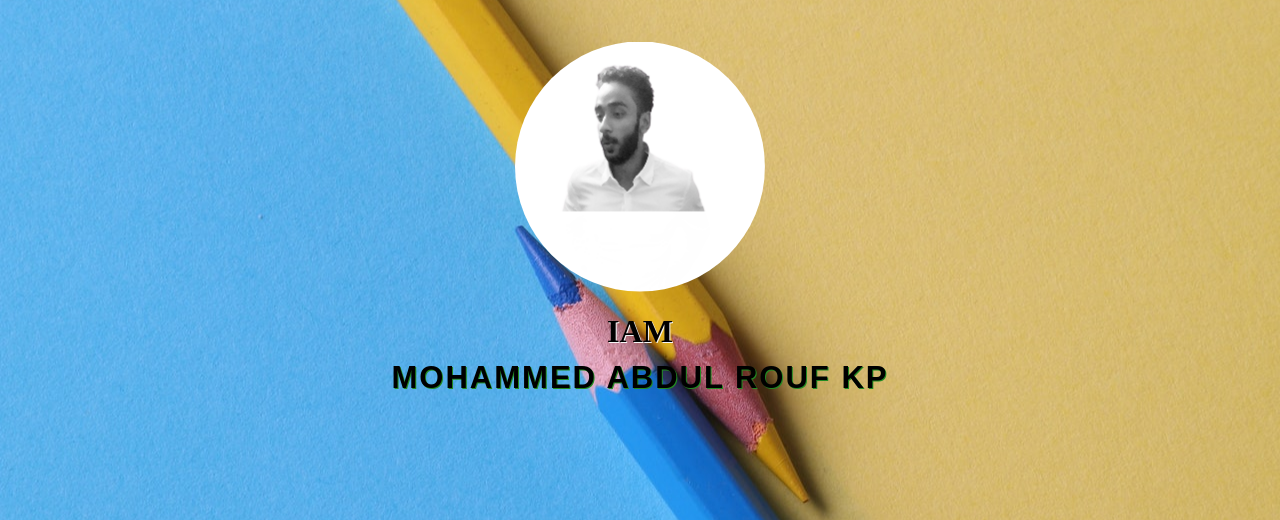
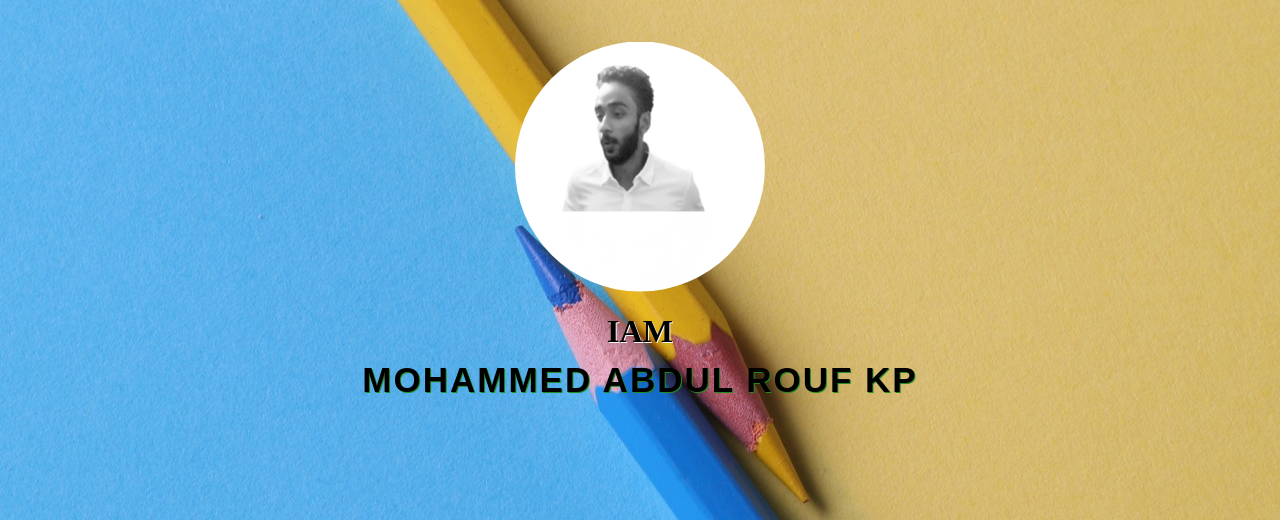
Before and after one commit to roufkp/portfolio, a plain HTML site: page index.html in a window 1280 px wide. Shown: the part 85-605 px from the top of the page. Drawn offline with nearby package versions, Linux system fonts and the light colour scheme.

Commit message:
Update abo.css

```diff
--- a/abo.css
+++ b/abo.css
@@ -138,7 +138,7 @@ text-align: center;
 
 .name #h{
     text-shadow:1px 1px forestgreen;
-    font-size: 31px;
+    font-size: 35px;
     letter-spacing: 2px;
     color:black;
     margin: 0;
```
